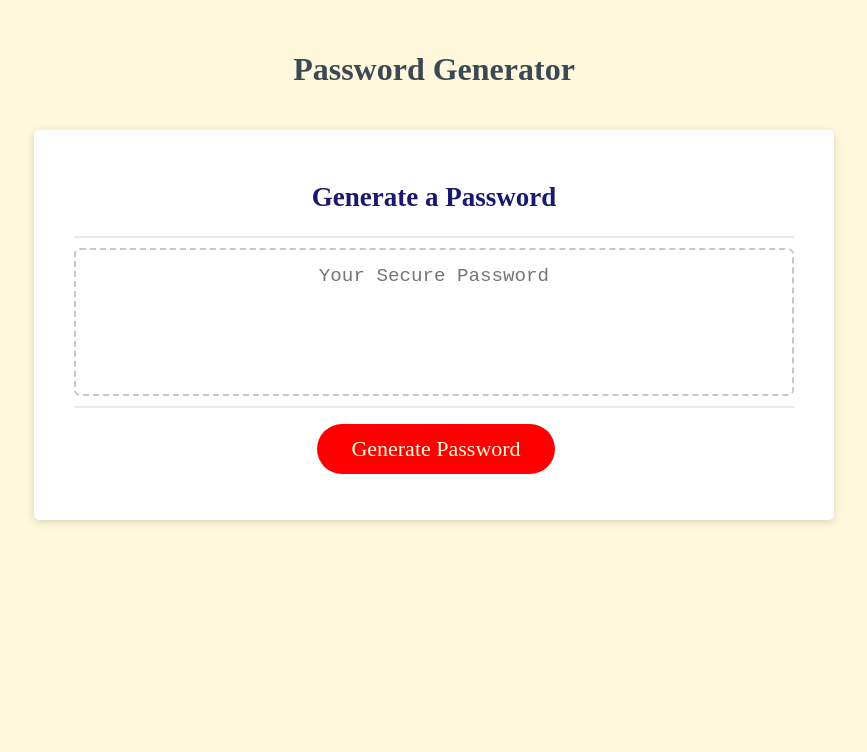
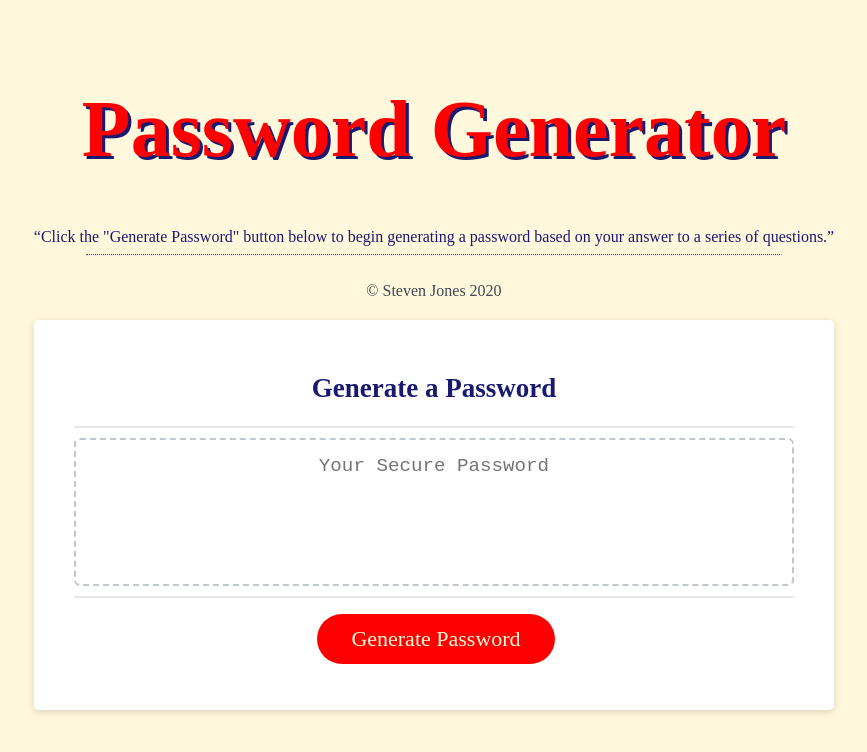
Before and after one commit to StevenSJones/passwordGeneratorThirdEdition, a plain HTML site: page index.html in a window 1280 px wide. Shown: the whole page, without its empty margins (206-1073 px from the left). Drawn offline with Linux system fonts and the light colour scheme.

Commit message:
I added a text shadow to the h1 and underlining to the title as well as some color in the title as well. I included a quick summary of the purpose of the generator.

```diff
--- a/index.html
+++ b/index.html
@@ -10,7 +10,13 @@
   <body>
     <div class="wrapper">
       <header>
+        <div class="justify-content-center">
         <h1>Password Generator</h1>
+        <q>Click the "Generate Password" button below to begin generating a password based on your answer to a series of questions.</q>
+        <hr style="color: white; border-top: 1px dotted red; width: 58%;" />
+        <br/>
+        <span align="center" ; class="text-muted">&copy; Steven Jones 2020</span>
+      </div>
       </header>
       <div class="card">
         <div id = "centerText" class="card-header">
--- a/style.css
+++ b/style.css
@@ -3,7 +3,9 @@
 *::after {
   box-sizing: border-box;
 }
-
+q{
+  color:midnightblue;
+}
 html,
 body,
 .wrapper {
@@ -11,7 +13,11 @@ body,
   margin: 0;
   padding: 0;
 }
-
+h1{
+  color: red;
+  text-shadow: 3px 3px midnightblue;
+  font-size: 80px;
+}
 h2 {
   color: midnightblue;
   font-family: Bookman, serif;
```
